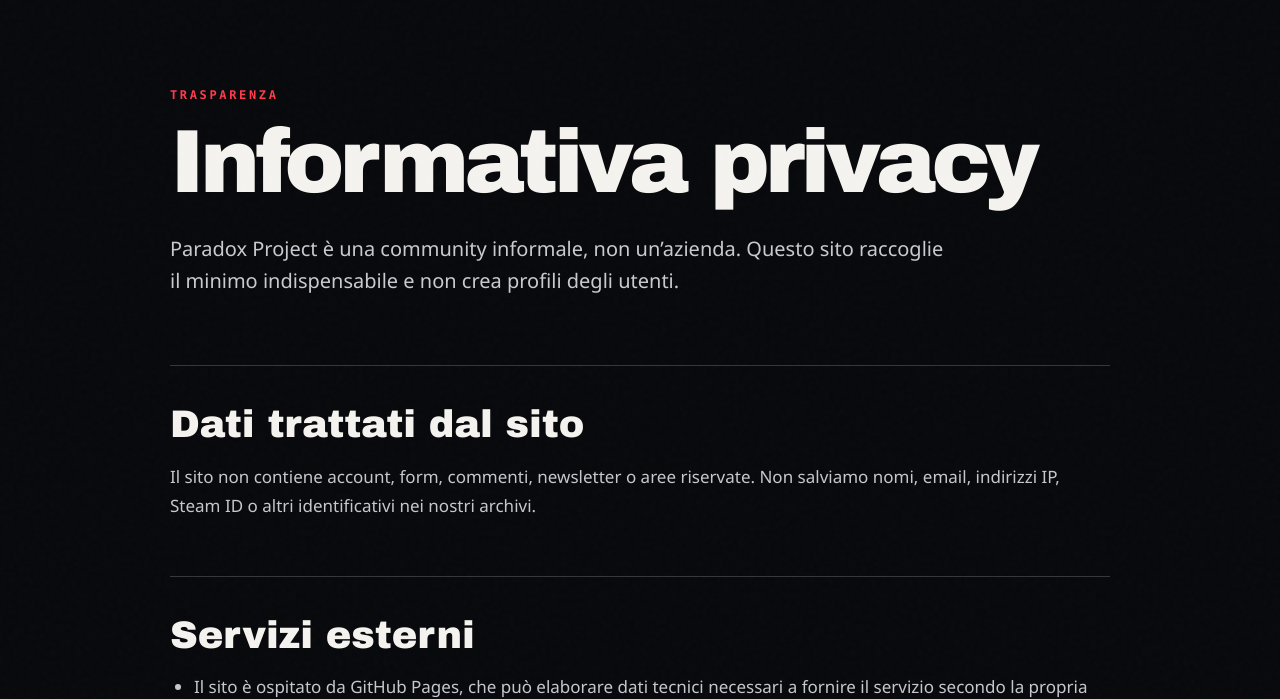
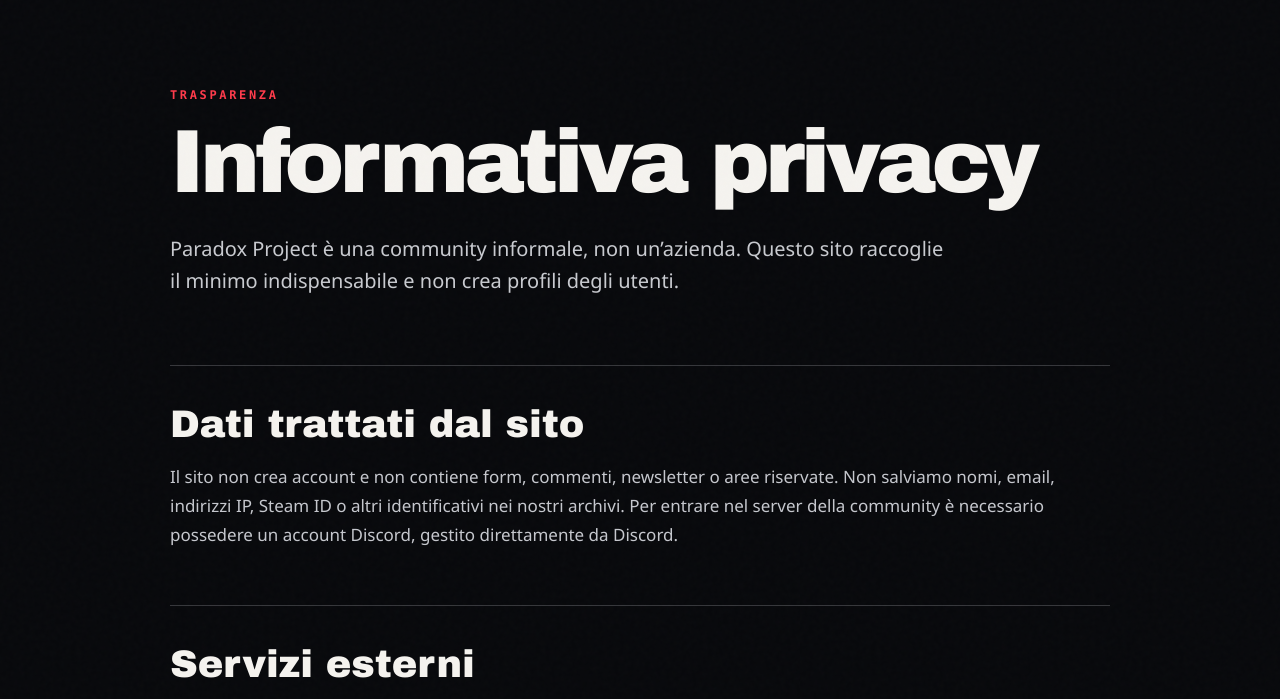
Before and after one commit to samurayxray/paradox-site, a website: page docs/privacy.html in a window 1280 px wide. Shown: the part 83-782 px from the top of the page. Drawn offline with Linux system fonts and the light colour scheme.

Commit message:
Clarify Discord account requirement

```diff
--- a/docs/privacy.html
+++ b/docs/privacy.html
@@ -19,7 +19,7 @@
     <main id="contenuto" tabindex="-1">
       <p class="legal-kicker">Trasparenza</p><h1>Informativa privacy</h1>
       <p class="legal-lead">Paradox Project è una community informale, non un’azienda. Questo sito raccoglie il minimo indispensabile e non crea profili degli utenti.</p>
-      <section class="legal-section"><h2>Dati trattati dal sito</h2><p>Il sito non contiene account, form, commenti, newsletter o aree riservate. Non salviamo nomi, email, indirizzi IP, Steam ID o altri identificativi nei nostri archivi.</p></section>
+      <section class="legal-section"><h2>Dati trattati dal sito</h2><p>Il sito non crea account e non contiene form, commenti, newsletter o aree riservate. Non salviamo nomi, email, indirizzi IP, Steam ID o altri identificativi nei nostri archivi. Per entrare nel server della community è necessario possedere un account Discord, gestito direttamente da Discord.</p></section>
       <section class="legal-section"><h2>Servizi esterni</h2><ul><li>Il sito è ospitato da GitHub Pages, che può elaborare dati tecnici necessari a fornire il servizio secondo la propria informativa.</li><li>I collegamenti a Discord e YouTube aprono piattaforme esterne, soggette alle rispettive condizioni e informative privacy.</li><li>Non utilizziamo analytics, pubblicità o SDK di tracciamento.</li></ul></section>
       <section class="legal-section"><h2>Minori</h2><p>Il sito non raccoglie consapevolmente dati di minori. L’accesso e l’uso di Discord e YouTube restano soggetti ai limiti di età e alle regole stabilite da tali servizi.</p></section>
       <section class="legal-section"><h2>Accesso e cancellazione</h2><p>Non conservando dati personali tramite il sito, normalmente non esistono dati da cancellare. Per contenuti o informazioni condivisi all’interno della community, apri un ticket nel <a href="https://discord.gg/AxrmbN5Ygr">server Discord Paradox</a>.</p></section>
```
Also changed, not shown: docs/index.html (+1 -1 lines).
